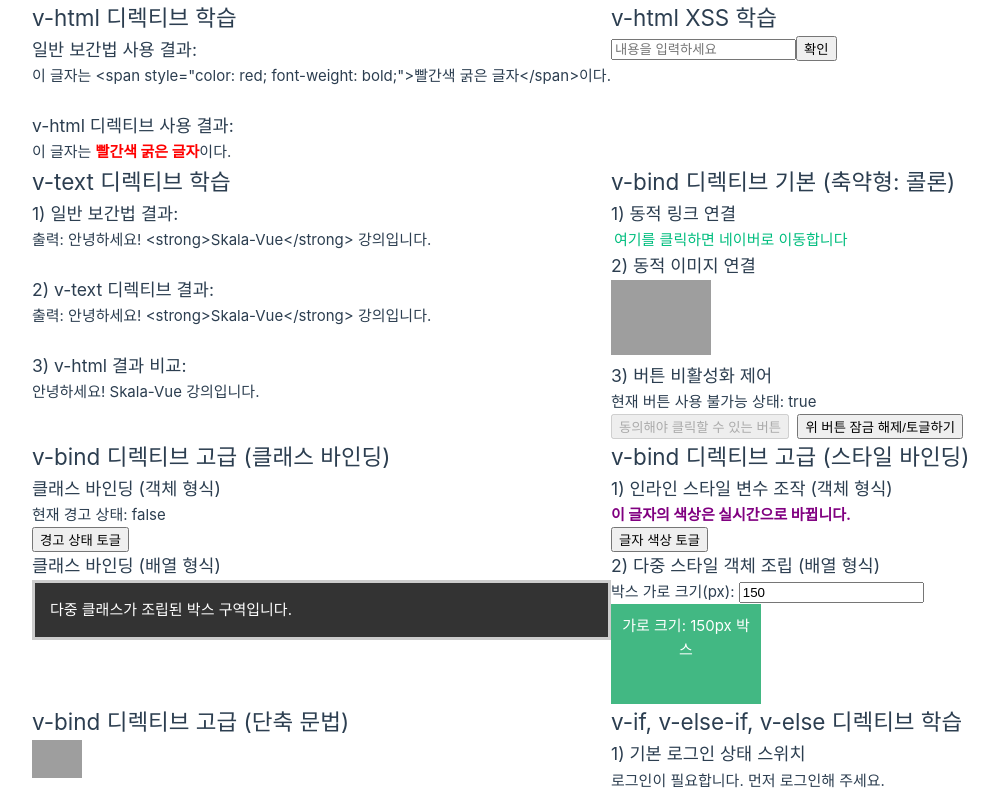
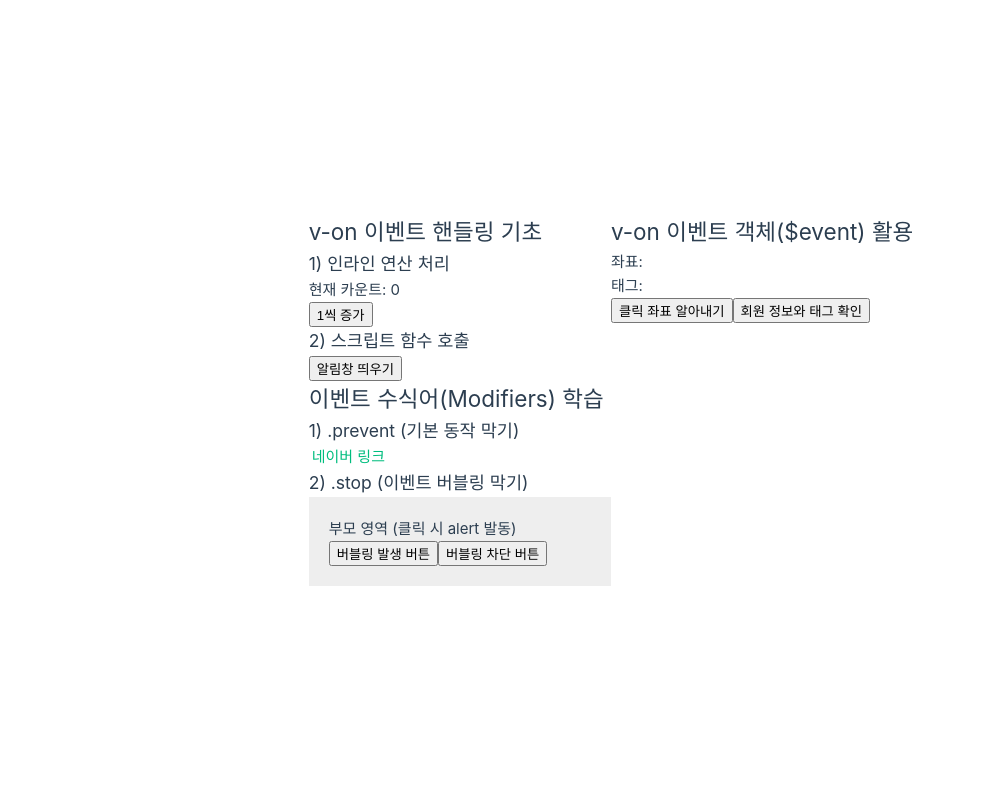
Before and after one commit to hello2742/skala-vue, a Vue app in the folder skala-vue/: page / in a window 1280 px wide. Shown: the top 791 px of the page, without its empty margins (29-1027 px from the left). Built offline with nearby package versions, Linux system fonts and the light colour scheme; grey boxes are pictures that could not be loaded.

Commit message:
Code Challenge 이벤트

```diff
--- a/skala-vue/src/App.vue
+++ b/skala-vue/src/App.vue
@@ -1,4 +1,7 @@
 <script setup>
+import EventBasic from './components/codeChallenges/EventBasic.vue';
+import EventModifier from './components/codeChallenges/EventModifier.vue';
+import EventObject from './components/codeChallenges/EventObject.vue';
 import VueBind from './components/codeChallenges/VueBind.vue';
 import VueBindClass from './components/codeChallenges/VueBindClass.vue';
 import VueBindShorthand from './components/codeChallenges/VueBindShorthand.vue';
@@ -16,7 +19,8 @@
 </script>
 
 <template>
-  <VueHtml></VueHtml>
+  <!-- 1일 차 -->
+  <!-- <VueHtml></VueHtml>
   <VueHtmlXss></VueHtmlXss>
   <VueText></VueText>
 
@@ -34,7 +38,12 @@
   <VuePre></VuePre>
   <VueCloak></VueCloak>
   <VueOnce></VueOnce>
-  <VueMemo></VueMemo>
+  <VueMemo></VueMemo> -->
+
+  <EventBasic></EventBasic>
+  <EventObject></EventObject>
+  <EventModifier></EventModifier>
+
 </template>
 
 <style scoped>
--- /dev/null
+++ b/skala-vue/src/components/codeChallenges/EventBasic.vue
@@ -0,0 +1,21 @@
+<script setup>
+import { ref } from 'vue'
+const count = ref(0)
+
+// 메서드 핸들러 함수 정의
+const showAlert = () => {
+  alert('함수가 성공적으로 호출되었습니다!')
+}
+</script>
+
+<template>
+  <div class="practice-section">
+    <h2>v-on 이벤트 핸들링 기초</h2>
+    <h3>1) 인라인 연산 처리</h3>
+    <p>현재 카운트: {{ count }}</p>
+    <button @click="count++">1씩 증가</button>
+    <br />
+    <h3>2) 스크립트 함수 호출</h3>
+    <button @click="showAlert">알림창 띄우기</button>
+  </div>
+</template>
--- /dev/null
+++ b/skala-vue/src/components/codeChallenges/EventModifier.vue
@@ -0,0 +1,34 @@
+<script setup>
+const handleLink = () => {
+  alert('수식어 덕분에 네이버로 이동하지 않고 함수만 실행됩니다!')
+}
+
+const handleBox = () => {
+  alert('부모 박스가 클릭되었습니다!')
+}
+// 💡 템플릿에서 호출할 함수 정의 (alert는 window.alert와 동일)
+const handleChild1 = () => {
+  alert('1번 자식 클릭!')
+}
+
+const handleChild2 = () => {
+  alert('2번 자식(나만 켜짐) 클릭!')
+}
+</script>
+
+<template>
+  <div class="practice-section">
+    <h2>이벤트 수식어(Modifiers) 학습</h2>
+    <h3>1) .prevent (기본 동작 막기)</h3>
+    <a href="https://www.naver.com" @click.prevent="handleLink">네이버 링크</a>
+    <br />
+
+    <h3>2) .stop (이벤트 버블링 막기)</h3>
+    <div @click="handleBox" style="padding: 20px; background-color: #eee">
+      <p>부모 영역 (클릭 시 alert 발동)</p>
+      <!-- window.alert 대신 함수 사용 -->
+      <button @click="handleChild1">버블링 발생 버튼</button>
+      <button @click.stop="handleChild2">버블링 차단 버튼</button>
+    </div>
+  </div>
+</template>
--- /dev/null
+++ b/skala-vue/src/components/codeChallenges/EventObject.vue
@@ -0,0 +1,22 @@
+<script setup>
+import { ref } from 'vue'
+
+const position = ref('')
+const tagName = ref('')
+const getOnlyEvent = (e) => {
+  position.value = `좌표: X=${e.clientX}, Y=${e.clientY}`
+}
+const getWithParam = (name, e) => {
+  tagName.value = `대상: ${name} / 클릭된 태그: ${e.target.tagName}`
+}
+</script>
+
+<template>
+  <div class="practice-section">
+    <h2>v-on 이벤트 객체($event) 활용</h2>
+    <p>좌표: {{ position }}</p>
+    <p>태그: {{ tagName }}</p>
+    <button @click="getOnlyEvent">클릭 좌표 알아내기</button>
+    <button @click="getWithParam('회원A', $event)">회원 정보와 태그 확인</button>
+  </div>
+</template>
```
